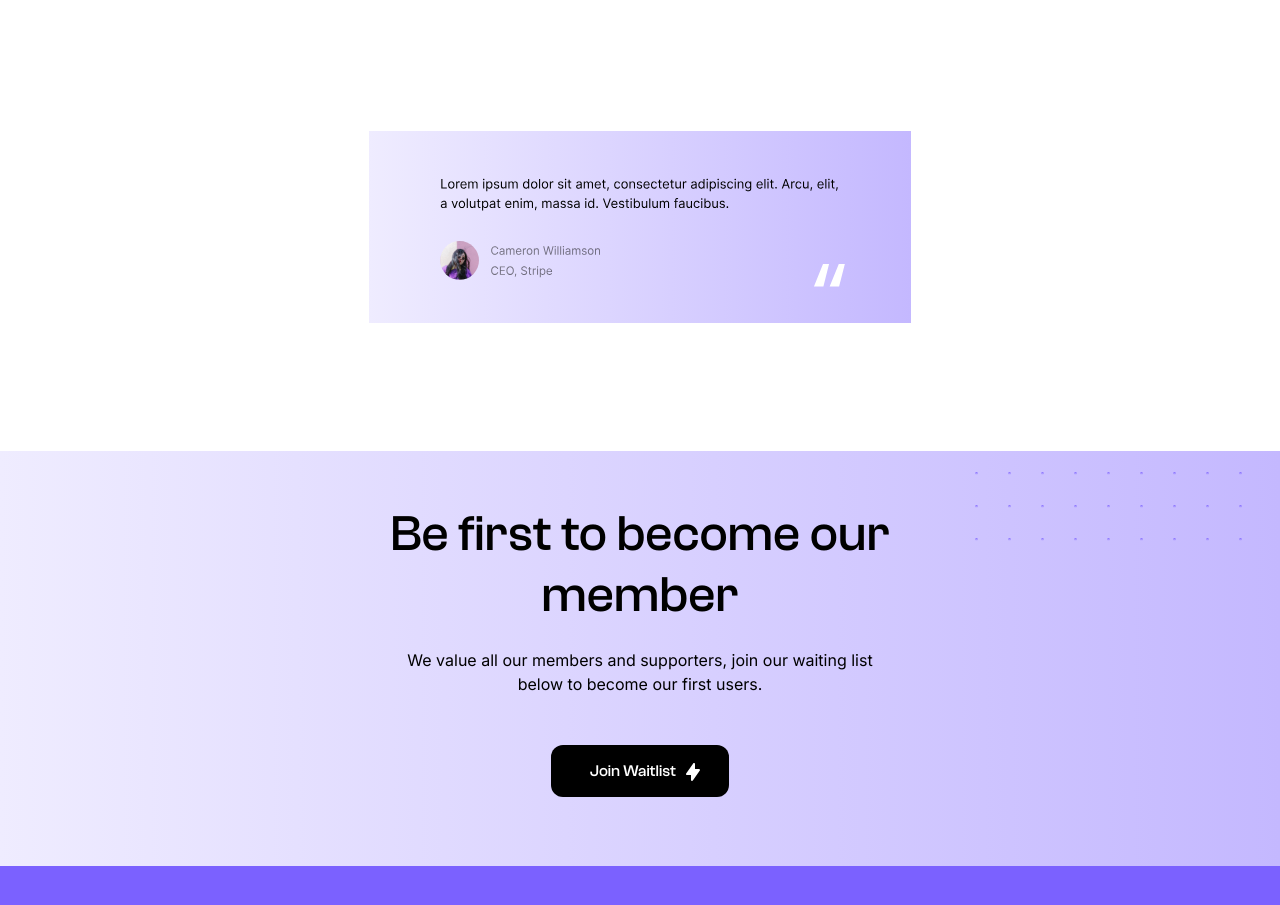
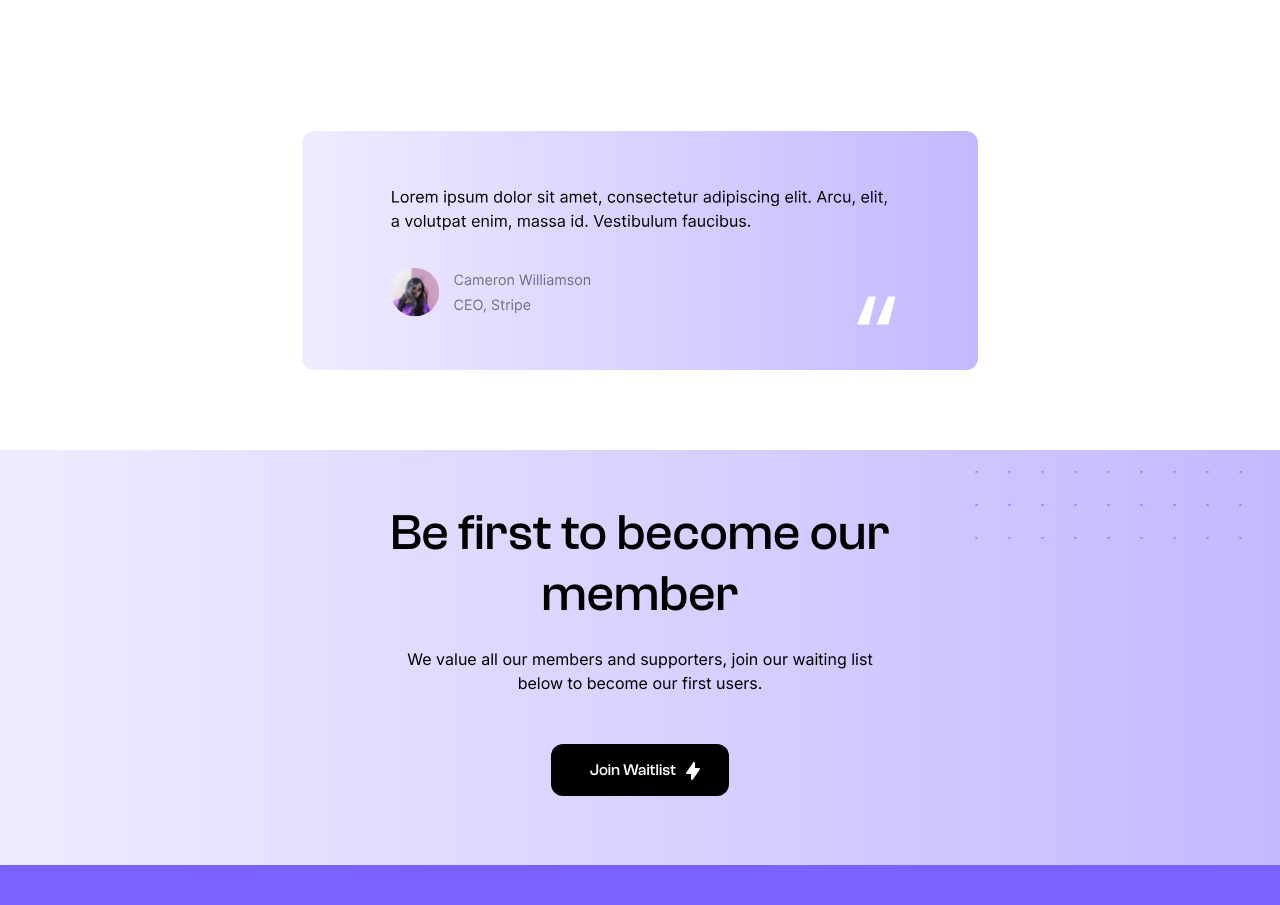
Before and after one commit to tanuj-22/booksports, a React (Create React App) app: page / in a window 1280 px wide. Shown: the part 6800-7705 px from the top of the page. Built offline with nearby package versions, Linux system fonts and the light colour scheme; a web font is replaced by a local one.

Commit message:
testimony done

```diff
--- a/src/css/testimony.css
+++ b/src/css/testimony.css
@@ -1,17 +1,26 @@
 .testimony{
-    margin-bottom: 10%;
+    margin-bottom: 6.25%;
 }
 .testimony img{
     width: 100%;
 }
 .testimony .testimony-desktop{
-    width: 53%;
+    width: 66%;
     margin: auto;
+
+}
+.testimony .testimony-desktop img{
+    border-radius: 12px;
 }
 
-@media screen and (max-width : 800px) {
+@media screen and (max-width : 1200px) {
     .testimony .testimony-desktop{
         width: 75%;
+    }
+}
+@media screen and (max-width : 1000px) {
+    .testimony .testimony-desktop{
+        width: 90%;
     }
 }
 
@@ -20,7 +29,7 @@
     width: 100%;
     margin: auto;
 }
-@media screen and ( max-width : 500px ) {
+@media screen and ( max-width : 576px ) {
     .testimony .testimony-desktop{
         display: none;
     }
```
